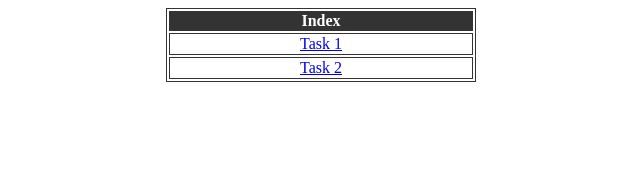
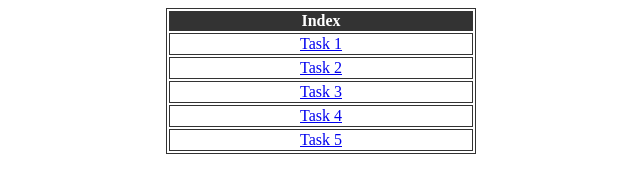
Before and after one commit to AkshayMMurthy/abc, a plain HTML site: page index.html in a window 1280 px wide. Shown: the whole page, without its empty margins (319-959 px from the left). Drawn offline with Linux system fonts and the light colour scheme.

Commit message:
Update index.html

```diff
--- a/index.html
+++ b/index.html
@@ -34,6 +34,15 @@
     <tr>
         <td style="text-align: center" width="300" text-align: center;><a href="Task 2.html">Task 2</a></td>
     </tr>
+      <tr>
+        <td style="text-align: center" width="300" text-align: center;><a href="Task 3.html">Task 3</a></td>
+    </tr>
+      <tr>
+        <td style="text-align: center" width="300" text-align: center;><a href="Task 4.html">Task 4</a></td>
+    </tr>
+      <tr>
+        <td style="text-align: center" width="300" text-align: center;><a href="Task 5.html">Task 5</a></td>
+    </tr>
   </tbody>
 </table>
 
```
